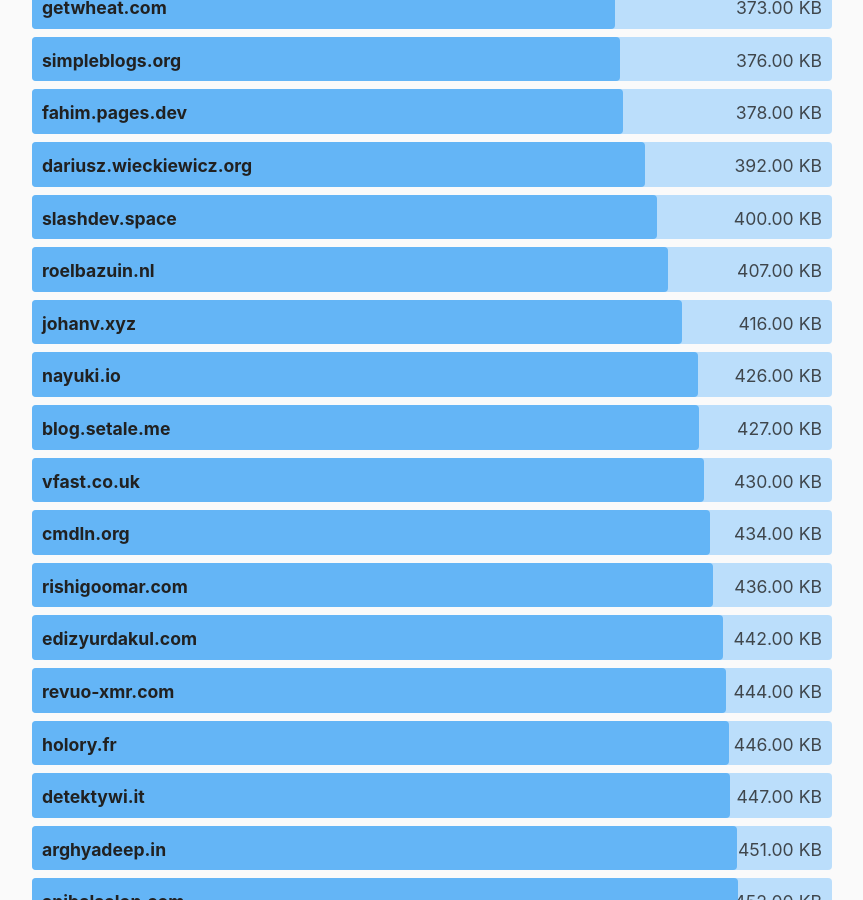
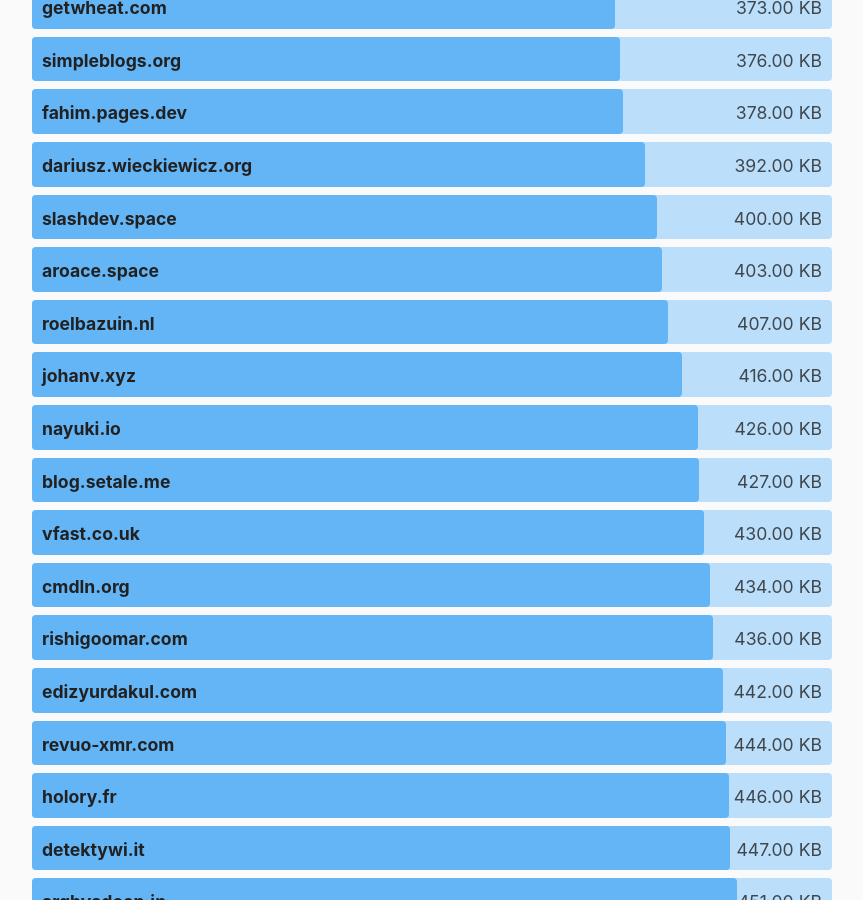
Before and after one commit to kevquirk/512kb.club, a Jekyll site: the page built from index.md, in a window 1280 px wide and 900 px high, scrolled down 23007 px. Shown: the whole window, without its empty margins (208-1071 px from the left). Built offline with Jekyll 4.4.1, drawn with Linux system fonts in a browser that asks for light colours.

Commit message:
Update sites.yml

```diff
--- a/_data/sites.yml
+++ b/_data/sites.yml
@@ -152,6 +152,11 @@
   url: https://arghyadeep.in/
   size: 451
   last_checked: 2022-03-20
+
+- domain: aroace.space
+  url: https://aroace.space/
+  size: 403
+  last_checked: 2021-05-05
 
 - domain: artemislena.eu
   url: https://artemislena.eu/
```
